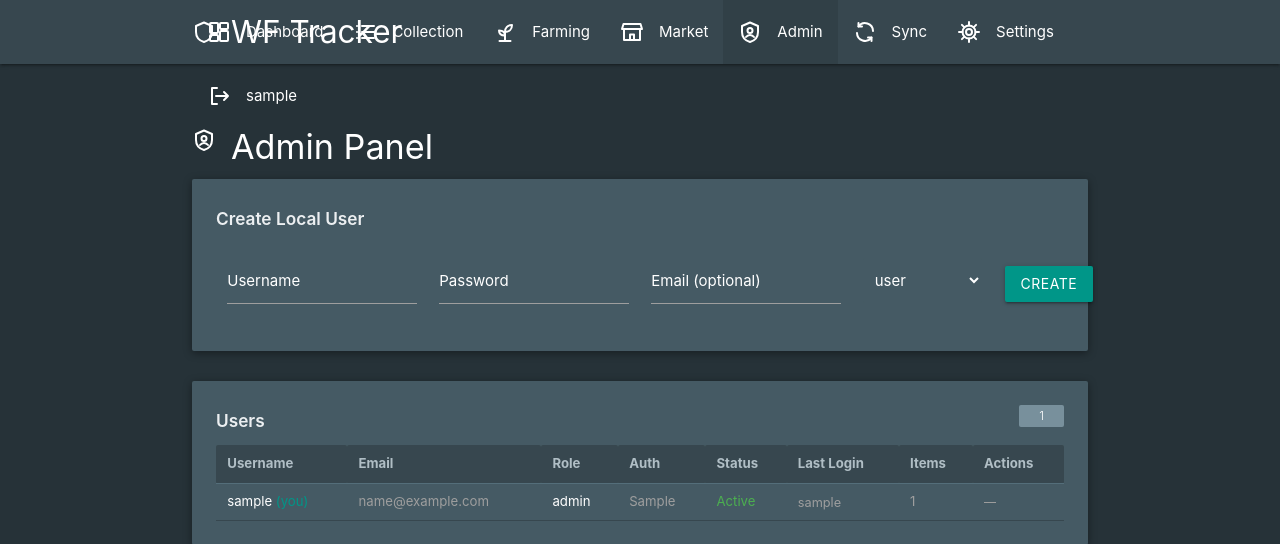
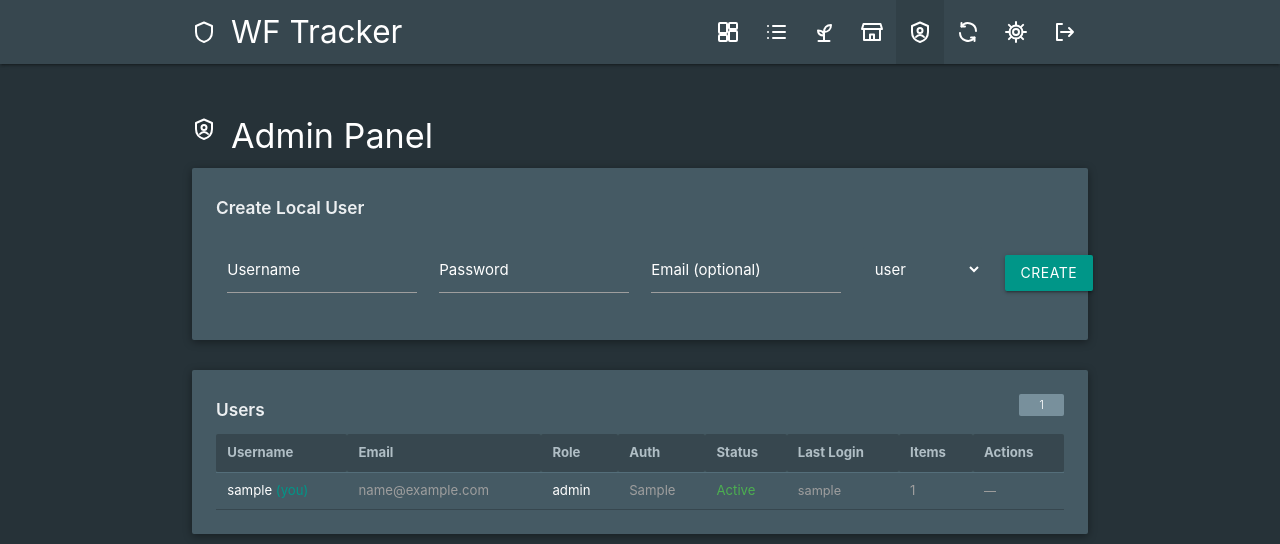
Before and after one commit to Siegfried0/warframe-tracker, a Flask app: page /admin/ in a window 1280 px wide. Shown: the top 544 px of the page. Run offline with Flask 3, Linux system fonts and the light colour scheme; a user stored in the database is signed in; tables that the repository leaves empty hold one stand-in row (values such as "Sample post").

Commit message:
The desktop nav bar no longer runs under the brand logo
- From 993 px wide the logo and the nav items share one row, so the items can't slide under the logo.
- Below 1800 px the items show icons only; each keeps its name as a tooltip and for screen readers.
- Long usernames are cut with an ellipsis; the full name is in the logout button's tooltip.
- Tests cover admin and regular users, local login and single sign-on, and long or markup-laden names.

```diff
--- a/app/static/css/app.css
+++ b/app/static/css/app.css
@@ -106,6 +106,59 @@ nav ul .logout-form button:hover { background-color: rgba(0, 0, 0, 0.1); }
   color: rgba(0, 0, 0, 0.54);
 }
 .logout-form button:focus-visible { outline: 2px solid #fff; outline-offset: -2px; }
+
+/* The top nav from 993 px (below, the menu button and the side nav take its place). The brand
+   logo and the item list share one flex row, the logo in flow instead of absolutely placed,
+   so the items can never run under it and stay on one line. The username is cut with an
+   ellipsis at 10em (the full name is in the control's title). Below 1800 px the items show
+   their icons only: each label stays in the page, visually hidden, as the control's
+   accessible name, and the control's title shows it as a tooltip. Measured with the longest
+   nav (an admin's eight items, a username as wide as the cut allows) beside the logo in the
+   70 % container: with labels it needs about 1170 px, which the container gives from about
+   1675 px (85 px to spare at 1800); icon-only it needs about 590 px, 100 px to spare at 993. */
+.nav-user {
+  display: inline-block;
+  max-width: 10em;
+  overflow: hidden;
+  text-overflow: ellipsis;
+  white-space: nowrap;
+  vertical-align: top;
+}
+nav ul.top-nav a:focus-visible { outline: 2px solid #fff; outline-offset: -2px; }
+@media only screen and (min-width: 993px) {
+  nav .nav-wrapper { display: flex; }
+  nav .nav-wrapper .brand-logo {
+    position: static;
+    flex: none;
+    white-space: nowrap;
+  }
+  nav ul.top-nav {
+    float: none;
+    display: flex;
+    flex: none;
+    margin-left: auto;
+    padding-left: 16px;
+    white-space: nowrap;
+  }
+  nav ul.top-nav > li { float: none; flex: none; }
+  nav ul.top-nav a,
+  nav ul.top-nav .logout-form button { padding: 0 12px; }
+  nav ul.top-nav .wf-icon.left { margin-right: 8px; }
+}
+@media only screen and (min-width: 993px) and (max-width: 1799.98px) {
+  nav ul.top-nav .nav-label {
+    position: absolute;
+    width: 1px;
+    height: 1px;
+    margin: -1px;
+    padding: 0;
+    overflow: hidden;
+    clip: rect(0, 0, 0, 0);
+    white-space: nowrap;
+    border: 0;
+  }
+  nav ul.top-nav .wf-icon.left { margin-right: 0; }
+}
 
 /* ── Icons: the app's own SVG sprite, drawn by the icon() macro ─────────────
    An icon is 1em square at 24px, sitting on the text's baseline as the icon font's glyphs
--- a/app/templates/base.html
+++ b/app/templates/base.html
@@ -20,37 +20,37 @@
       {{ icon('shield') }} WF Tracker
     </a>
     <a href="#" data-target="mobile-nav" class="sidenav-trigger">{{ icon('menu', label='Menu') }}</a>
-    <ul class="right hide-on-med-and-down">
+    <ul class="right hide-on-med-and-down top-nav">
       <li{% if request.endpoint and request.endpoint.startswith('dashboard') %} class="active"{% endif %}>
-        <a href="{{ url_for('dashboard.index') }}">{{ icon('dashboard', 'left') }}Dashboard</a>
+        <a href="{{ url_for('dashboard.index') }}" title="Dashboard">{{ icon('dashboard', 'left') }}<span class="nav-label">Dashboard</span></a>
       </li>
       <li{% if request.endpoint and request.endpoint.startswith('collection') %} class="active"{% endif %}>
-        <a href="{{ url_for('collection.index') }}">{{ icon('list', 'left') }}Collection</a>
+        <a href="{{ url_for('collection.index') }}" title="Collection">{{ icon('list', 'left') }}<span class="nav-label">Collection</span></a>
       </li>
       <li{% if request.endpoint and request.endpoint.startswith('farming') %} class="active"{% endif %}>
-        <a href="{{ url_for('farming.index') }}">{{ icon('agriculture', 'left') }}Farming</a>
+        <a href="{{ url_for('farming.index') }}" title="Farming">{{ icon('agriculture', 'left') }}<span class="nav-label">Farming</span></a>
       </li>
       <li{% if request.endpoint and request.endpoint.startswith('market') %} class="active"{% endif %}>
-        <a href="{{ url_for('market.index') }}">{{ icon('store', 'left') }}Market</a>
+        <a href="{{ url_for('market.index') }}" title="Market">{{ icon('store', 'left') }}<span class="nav-label">Market</span></a>
       </li>
       {% if current_user.is_admin %}
       <li{% if request.endpoint and request.endpoint.startswith('admin') %} class="active"{% endif %}>
-        <a href="{{ url_for('admin.index') }}">{{ icon('admin_panel_settings', 'left') }}Admin</a>
+        <a href="{{ url_for('admin.index') }}" title="Admin">{{ icon('admin_panel_settings', 'left') }}<span class="nav-label">Admin</span></a>
       </li>
       <li{% if request.endpoint and request.endpoint.startswith('sync') %} class="active"{% endif %}>
-        <a href="{{ url_for('sync.index') }}">{{ icon('sync', 'left') }}Sync</a>
+        <a href="{{ url_for('sync.index') }}" title="Sync">{{ icon('sync', 'left') }}<span class="nav-label">Sync</span></a>
       </li>
       {% endif %}
       <li{% if request.endpoint and request.endpoint.startswith('settings') %} class="active"{% endif %}>
-        <a href="{{ url_for('settings.index') }}">{{ icon('settings', 'left') }}Settings</a>
+        <a href="{{ url_for('settings.index') }}" title="Settings">{{ icon('settings', 'left') }}<span class="nav-label">Settings</span></a>
       </li>
       <li>
         {% if easyauth_enabled %}
-        <a href="/.auth/logout">{{ icon('logout', 'left') }}{{ current_user.username }}</a>
+        <a href="/.auth/logout" title="Log out {{ current_user.username }}">{{ icon('logout', 'left') }}<span class="nav-label nav-user">{{ current_user.username }}</span></a>
         {% else %}
         <form method="post" action="{{ url_for('auth.logout') }}" class="logout-form">
           {{ csrf_field() }}
-          <button type="submit" title="Log out">{{ icon('logout', 'left') }}{{ current_user.username }}</button>
+          <button type="submit" title="Log out {{ current_user.username }}">{{ icon('logout', 'left') }}<span class="nav-label nav-user">{{ current_user.username }}</span></button>
         </form>
         {% endif %}
       </li>
```
Also changed, not shown: tests/test_top_nav_fits.py (added, +158 -0 lines).
